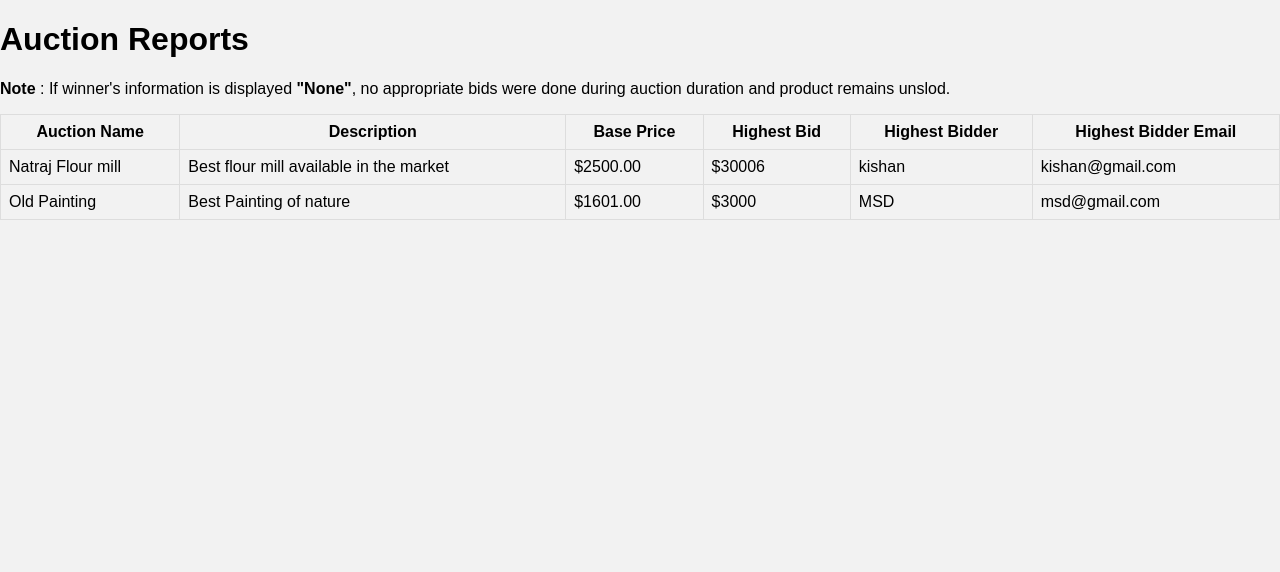
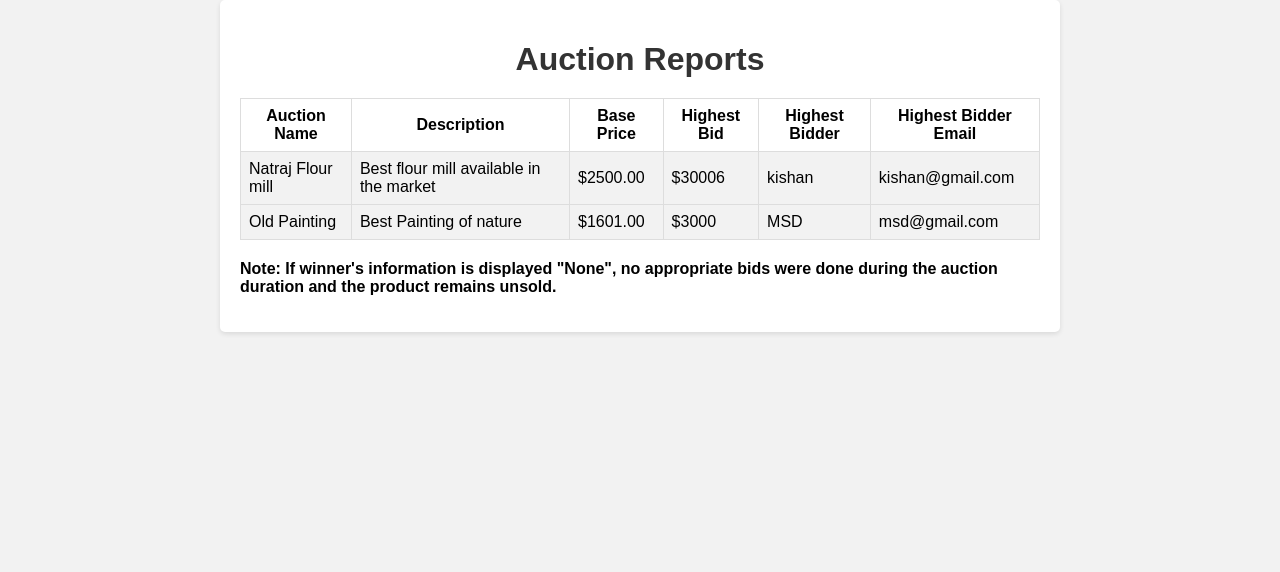
Before and after one commit to Akshay3237/Online-Auction-Systen, a Django app: page /auction_reports in a window 1280 px wide. Shown: the part 140-712 px from the top of the page. Run offline with Django 5.2, Linux system fonts and the light colour scheme; a user stored in the database is signed in; data comes from the database, SQL or seed files in the repository; both versions use the stored data as it was after the commit.

Commit message:
modified auction reports

```diff
--- a/myapp/views.py
+++ b/myapp/views.py
@@ -127,7 +127,14 @@ def bid_history(request):
         base_price = auction.base_price
         my_bid = bid.bid_amount
         highest_bid = Bid.objects.filter(auction=auction).aggregate(Max('bid_amount'))['bid_amount__max']
-        status = "WON" if highest_bid == my_bid else "LOST"
+        current_time = timezone.now()
+
+        if current_time < auction.end_time:
+            status = "Ongoing"
+        elif highest_bid == my_bid:
+            status = "Won"
+        else:
+            status = "Lost"
 
         bid_history.append({
             'item_name': item_name,
--- a/templates/auction_reports.html
+++ b/templates/auction_reports.html
@@ -8,7 +8,8 @@
 {% block body %}
 {% if user.is_authenticated %}
 <div class="auction-reports">
-    <h1>Auction Reports</h1>
+    <div style="max-width: 800px; margin: 0 auto; padding: 20px; background-color: #fff; border-radius: 5px; box-shadow: 0 2px 5px rgba(0, 0, 0, 0.1);">
+        <h1 style="text-align: center; margin-bottom: 20px; color: #333;">Auction Reports</h1>
         <table style="border-collapse: collapse; width: 100%;">
             <thead>
                 <tr>
@@ -44,8 +45,8 @@
                 </tr>
                 {% endfor %}
             </tbody>
-        <p><b>Note</b> : If winner's information is displayed <b>"None"</b>, no appropriate bids were done during auction duration and product remains unslod.</p>
         </table>
+        <p style="margin-top: 20px; font-weight: bold;">Note: If winner's information is displayed "None", no appropriate bids were done during the auction duration and the product remains unsold.</p>
     </div>
 {% else %}
 <script type="text/javascript">
```
Also changed, not shown: db.sqlite3. Lines whose indentation alone changed are shown as unchanged.
